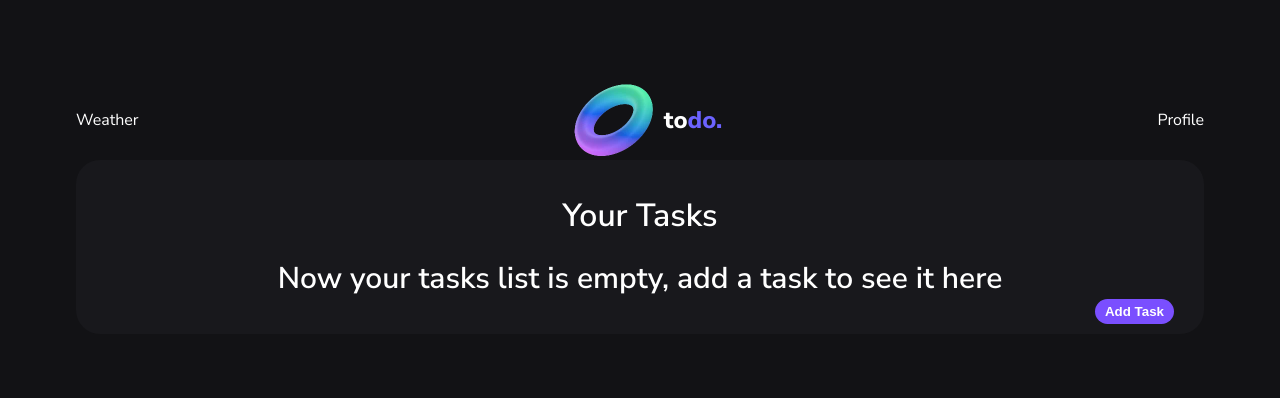
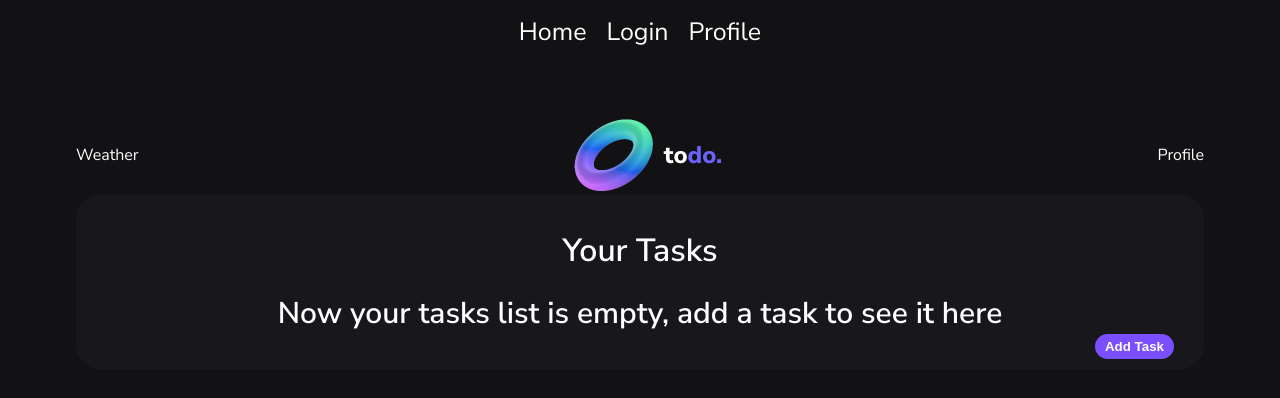
Before and after one commit to Akirienko/ToDoListReact, a React (Vite) app: page / in a window 1280 px wide. Shown: the top 398 px of the page. Built offline with nearby package versions, Linux system fonts and the light colour scheme.

Commit message:
added react router

```diff
--- a/package.json
+++ b/package.json
@@ -11,7 +11,8 @@
   },
   "dependencies": {
     "react": "^19.2.0",
-    "react-dom": "^19.2.0"
+    "react-dom": "^19.2.0",
+    "react-router-dom": "^7.9.6"
   },
   "devDependencies": {
     "@eslint/js": "^9.39.1",
--- a/src/App.tsx
+++ b/src/App.tsx
@@ -1,5 +1,9 @@
-import Header from "./components/Header/Header"
-import TodoContainer from "./components/TodoContainer/TodoContainer"
+import { Routes, Route } from 'react-router-dom'
+
+import Header from './components/Header/Header'
+import HomePage from './pages/Home/Home'
+import LoginPage from './pages/Login/Login'
+import ProfilePage from './pages/Profile/Profile'
 import { TodoProvider } from "./context/todoList/TodoProvider"
 
 
@@ -8,10 +12,14 @@ function App() {
 
   return (
     <>
+      <Header />
       <div className="main-container">
-        <Header />
         <TodoProvider>
-          <TodoContainer />
+          <Routes>
+            <Route path="/" element={<HomePage />} />
+            <Route path="/login" element={<LoginPage />} />
+            <Route path="/profile" element={<ProfilePage />} />
+          </Routes>
         </TodoProvider>
       </div>
     </>
--- a/src/components/Header/Header.scss
+++ b/src/components/Header/Header.scss
@@ -1,22 +1,21 @@
 .header {
-  display: flex;
-  justify-content: space-between;
-  align-items: center;
-
-  .logo {
+  padding: 2rem 0;
+  margin-bottom: 5rem;
+  &-wrap {
     display: flex;
     align-items: center;
-    img {
-      width: 8rem;
-      height: 8rem;
-      margin-right: 1rem;
-    }
-    p {
-      font-size: 2.4rem;
-      font-weight: 800;
-      color: #fff;
-      span {
-        color: #6c63ff;
+    justify-content: center;
+    nav {
+      gap: 2rem;
+      display: flex;
+      a {
+        color: #fff;
+        text-decoration: none;
+        font-size: 2.5rem;
+        transition: .5s all;
+        &:hover {
+          color: #7a4fff;
+        }
       }
     }
   }
--- a/src/components/Header/Header.tsx
+++ b/src/components/Header/Header.tsx
@@ -1,28 +1,20 @@
 import './Header.scss'
 
-import logo from '../../assets/image/logo.webp'
+import { Link } from 'react-router-dom'
 
-function Header() {
-
-
+const Header = () => {
   return (
-    <>
-      <header className="header">
-        <div className="weather">Weather</div>
-
-        <div className="logo">
-          <img src={logo} alt="logo" />
-          <p>
-            to
-            <span>
-              do.
-            </span>
-          </p>
+    <header className="header">
+      <div className="main-container">
+        <div className="header-wrap">
+          <nav>
+            <Link to="/">Home</Link>
+            <Link to="/login">Login</Link>
+            <Link to="/profile">Profile</Link>
+          </nav>
         </div>
-
-        <div className="profile">Profile</div>
-      </header>
-    </>
+      </div>
+    </header>
   )
 }
 
--- /dev/null
+++ b/src/components/HeaderTodo/HeaderTodo.scss
@@ -0,0 +1,23 @@
+.HeaderTodo {
+  display: flex;
+  justify-content: space-between;
+  align-items: center;
+
+  .logo {
+    display: flex;
+    align-items: center;
+    img {
+      width: 8rem;
+      height: 8rem;
+      margin-right: 1rem;
+    }
+    p {
+      font-size: 2.4rem;
+      font-weight: 800;
+      color: #fff;
+      span {
+        color: #6c63ff;
+      }
+    }
+  }
+}
--- /dev/null
+++ b/src/components/HeaderTodo/HeaderTodo.tsx
@@ -0,0 +1,29 @@
+import './HeaderTodo.scss'
+
+import logo from '../../assets/image/logo.webp'
+
+function Header() {
+
+
+  return (
+    <>
+      <header className="HeaderTodo">
+        <div className="weather">Weather</div>
+
+        <div className="logo">
+          <img src={logo} alt="logo" />
+          <p>
+            to
+            <span>
+              do.
+            </span>
+          </p>
+        </div>
+
+        <div className="profile">Profile</div>
+      </header>
+    </>
+  )
+}
+
+export default Header
--- a/src/context/todoList/TodoProvider.tsx
+++ b/src/context/todoList/TodoProvider.tsx
@@ -1,4 +1,3 @@
-import { useState } from "react"
 import { TodoContext } from "./TodoContext";
 import type { Task } from '../../types';
 import { useLocalStorage } from '../../hooks/useLocalStorage';
--- a/src/index.scss
+++ b/src/index.scss
@@ -9,7 +9,7 @@ body {
 }
 
 .main-container {
-  padding: 8rem 1.6rem;
+  padding: 0rem 1.6rem;
   margin: 0 auto;
   max-width: 116rem;
 }
--- a/src/main.tsx
+++ b/src/main.tsx
@@ -1,10 +1,13 @@
 import { StrictMode } from 'react'
 import { createRoot } from 'react-dom/client'
+import { BrowserRouter, Routes, Route } from 'react-router-dom'
 import './index.scss'
 import App from './App.tsx'
 
 createRoot(document.getElementById('root')!).render(
   <StrictMode>
-    <App />
-  </StrictMode>,
+    <BrowserRouter>
+      <App />
+    </BrowserRouter>
+  </StrictMode>
 )
--- /dev/null
+++ b/src/pages/Home/Home.tsx
@@ -0,0 +1,14 @@
+import TodoContainer from '../../components/TodoContainer/TodoContainer'
+import HeaderTodo from "../../components/HeaderTodo/HeaderTodo"
+
+function HomePage() {
+  return (
+
+      <>
+      <HeaderTodo />
+      <TodoContainer />
+      </>
+  )
+}
+
+export default HomePage
--- /dev/null
+++ b/src/pages/Login/Login.tsx
@@ -0,0 +1,13 @@
+function LoginPage() {
+  return (
+    <div className="login-page">
+      <h2>Login</h2>
+      <form>
+        <input type="text" placeholder="Username" />
+        <button type="submit">Login</button>
+      </form>
+    </div>
+  )
+}
+
+export default LoginPage
--- /dev/null
+++ b/src/pages/Profile/Profile.tsx
@@ -0,0 +1,18 @@
+function ProfilePage() {
+  const user = {
+    name: 'John Doe',
+    email: 'john@example.com',
+    tasksCount: 5
+  }
+
+  return (
+    <div className="profile-page">
+      <h2>Profile</h2>
+      <p>Name: {user.name}</p>
+      <p>Email: {user.email}</p>
+      <p>Tasks: {user.tasksCount}</p>
+    </div>
+  )
+}
+
+export default ProfilePage
```
Also changed, not shown: 1 other file (tests, documents, lock files or other folders).
